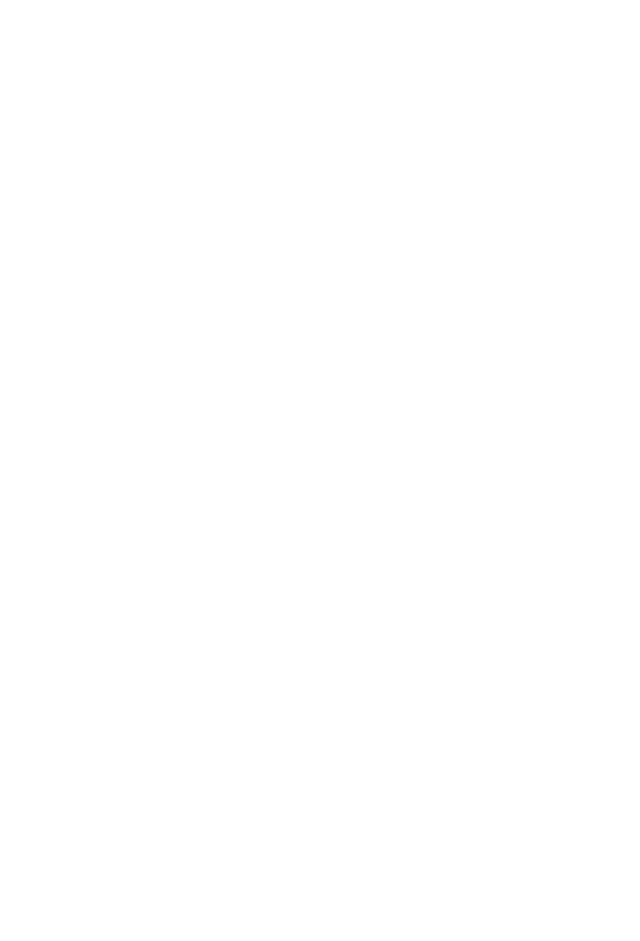
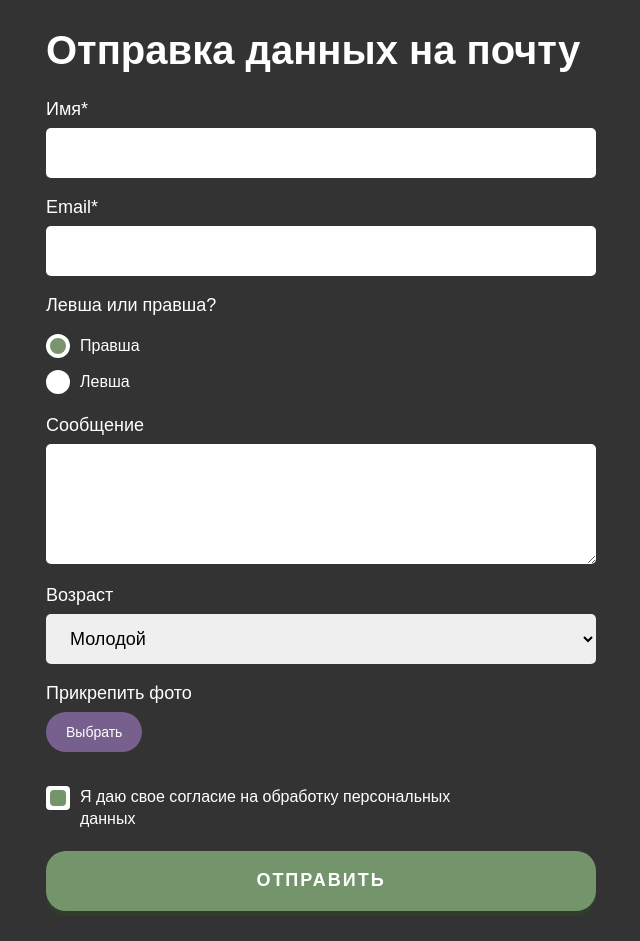
Before and after one commit to legavoron/practic-form, a plain HTML site: page index.html in a window 1280 px wide. Shown: the whole page, without its empty margins (319-959 px from the left). Before the commit the page ends 800 px from the top, so only its background shows below. Drawn offline with Linux system fonts and the light colour scheme.

Commit message:
add layout

```diff
--- a/index.html
+++ b/index.html
@@ -10,7 +10,62 @@
 <body>
     <div class="wrapper">
         <div class="form">
+            <form action="#" id="form" class="form__body">
+                <!-- action ставим просто заглушку  -->
+                <h1 class="form__title">Отправка данных на почту</h1>
+                <div class="form__item">
+                    <label for="formName" class="form__label">Имя*</label>
+                    <input type="text" id="formName" name="name" class="form__input">
+                </div>
+                <div class="form__item">
+                    <label for="formEmail" class="form__label">Email*</label>
+                    <input type="text" id="formEmil" name="email" class="form__input">
+                </div>
+                <div class="form__item">
+                    <div class="form__label">Левша или правша?</div>
+                    <div class="options">
+                        <div class="options__item">
+                            <input id="formRightHanded" type="radio" name="hand" class="options__input" value="right" checked>
+                            <label for="formRightHanded" class="options__label"><span>Правша</span></label>
+                        </div>
+                        <div class="options__item">
+                            <input id="formLeftHanded" type="radio" name="hand" class="options__input" value="left">
+                            <label for="formLeftHanded" class="options__label"><span>Левша</span></label>
+                        </div>
+                    </div>
+                </div>
+                <div class="form__item">
+                    <label for="formMessage" class="form__label">Сообщение</label>
+                    <textarea name="message" id="formMessage" class="form__input"></textarea>
+                </div>
+                <div class="form__item">
+                    <div class="form__label">Возраст</div>
+                    <select name="age" class="select">
+                        <option value="От 18 до 25" selected>Молодой</option>
+                        <option value="От 25 до 45" >Старый</option>
+                        <option value="От 45" >Супер стар</option>
+                    </select>
+                </div>
+                <div class="form__item">
+                    <div class="form__label">Прикрепить фото</div>
+                    <div class="file">
+                        <div class="file__item">
+                            <input id="formImage" type="file" name="image" class="file__input" accept=".jpg, .png, .gif">
+                            <div class="file__button">Выбрать</div>
+                        </div>
+                        <div class="file__preview">
 
+                        </div>
+                    </div>
+                </div>
+                <div class="form__item">
+                    <div class="checkbox">
+                        <input id="formAgrement" type="checkbox" name="agrement" class="checkbox__input" checked>
+                        <label for="formAgrement" class="checkbox__label">Я даю свое согласие на обработку персональных данных</label>
+                    </div>
+                </div>
+                <button type="submit" class="form__button">Отправить</button>
+            </form>
         </div>
     </div>
 
--- a/style/style.css
+++ b/style/style.css
@@ -0,0 +1,229 @@
+*,
+*::before,
+*::after {
+    padding: 0;
+    margin: 0;
+    border: 0;
+    box-sizing: border-box;
+}
+a {
+    text-decoration: none;
+}
+ul,
+ol,
+li {
+    list-style: none;
+}
+img {
+    vertical-align: top;
+}
+h1,
+h2,
+h3,
+h4,
+h5,
+h6 {
+    font-weight: inherit;
+    font-size: inherit;
+}
+html,
+body {
+    height: 100%;
+    line-height: 1;
+    font-size: 14px;
+    background-color: #333;
+    font-family: Arial, "Helvetica Neue", Helvetica, sans-serif;
+}
+/* ----------------------------- */
+
+.form {
+    max-width: 550px;
+    margin: 0 auto;
+    color: #fff;
+    padding: 30PX 0;
+}
+.form * {
+    outline: none;
+}
+.form__body {
+}
+.form__title {
+    font-size: 40px;
+    font-weight: 700;
+    margin: 0px 0px 30px 0px;
+}
+.form__item {
+    margin: 0px 0px 20px 0px;
+}
+.form__label {
+    font-size: 18px;
+    display: block;
+    margin: 0px 0px 10px 0px;
+}
+.form__input {
+    height: 50px;
+    padding: 0px 20px;
+    border-radius: 5px;
+    width: 100%;
+    font-size: 18px;
+    transition: all 0.3s ease 0s;
+}
+.form__input:focus {
+    box-shadow: 0 0 15px #74956b;
+}
+
+textarea.form__input {
+    min-height: 120px;
+    resize: vertical;
+    padding: 20px;
+}
+
+.options {
+    padding: 10px 0px 0px 0px;
+}
+.options__item {
+    margin: 0px 0px 10px 0px;
+}
+.options__input {
+    display: none;
+}
+.options__input:checked + .options__label::after  {
+    transform: scale(1);
+}
+.options__label {
+    display: inline-flex;
+    font-size: 16px;
+    line-height: 140%;
+    align-items: center;
+    position: relative;
+    cursor: pointer;
+}
+.options__label::before {
+    content: "";
+    align-self: flex-start;
+    flex: 0 0 24px;
+    height: 24px;
+    background-color: #fff;
+    border-radius: 50%;
+    margin: 0px 10px 0px 0px;
+}
+.options__label::after {
+    transition: transform 0.3s ease 0s;
+    content: "";
+    position: absolute;
+    top: 4px;
+    left: 4px;
+    width: 16px;
+    height: 16px;
+    background-color: #7a956b;
+    border-radius: 50%;
+    transform: scale(0);
+}
+
+.select {
+    height: 50px;
+    padding: 0px 20px;
+    border-radius: 5px;
+    width: 100%;
+    font-size: 18px;
+}
+
+.file {
+
+}
+.file__item {
+    position: relative;
+}
+.file__input {
+    position: absolute;
+    top: 0;
+    left: 0;width: 100%;
+    height: 100%;
+    opacity: 0;
+    font-size: 0;
+    cursor: pointer;
+}
+.file__button {
+    display: inline-flex;
+    min-height: 40px;
+    border-radius: 30px;
+    align-items: center;
+    justify-content: center;
+    background-color: #77608d;
+    padding: 0 20px;
+}
+.file__preview {
+    display: inline-block;
+    max-width: 100px;
+    padding: 10px 0px 0px 0px;
+}
+.file__preview img {
+    max-width: 100%;
+}
+
+.checkbox {
+}
+.checkbox__input {
+    display: none;
+}
+.checkbox__input:checked + .checkbox__label::after {
+    transform: scale(1);
+}
+.checkbox__label {
+    font-size: 16px;
+    line-height: 140%;
+    display: inline-flex;
+    align-items: center;
+    position: relative;
+    cursor: pointer;
+}
+.checkbox__label::before {
+    content: "";
+    align-self: flex-start;
+    flex: 0 0 24px;
+    height: 24px;
+    background-color: #fff;
+    border-radius: 4px;
+    margin: 0px 10px 0px 0px;
+}
+.checkbox__label::after {
+    transition: transform 0.3s ease 0s;
+    content: "";
+    width: 16px;
+    height: 16px;
+    position: absolute;
+    top: 4px;
+    left: 4px;
+    background-color: #74956b;
+    border-radius: 4px;
+    transform: scale(0);
+}
+.checkbox__label a {
+    color: #74956b;
+}
+.form__button {
+    width: 100%;
+    display: flex;
+    align-items: center;
+    justify-content: center;
+    min-height: 60px;
+    background-color: #74956b;
+    color: #fff;
+    font-size: 18px;
+    font-weight: 700;
+    text-transform: uppercase;
+    letter-spacing: 2px;
+    border-radius: 20px;
+    box-shadow: 0 5px 0 #2f3e2b;
+    transition: background-color 0.5s ease 0s;
+    position: relative;
+    top: 0;
+    cursor: pointer;
+}
+.form__button:hover {
+    background-color: #4b6544;
+}
+.form__button:active {
+    top: 3px;
+    box-shadow: 0 2px 0 #2f3e2b;
+}
```
